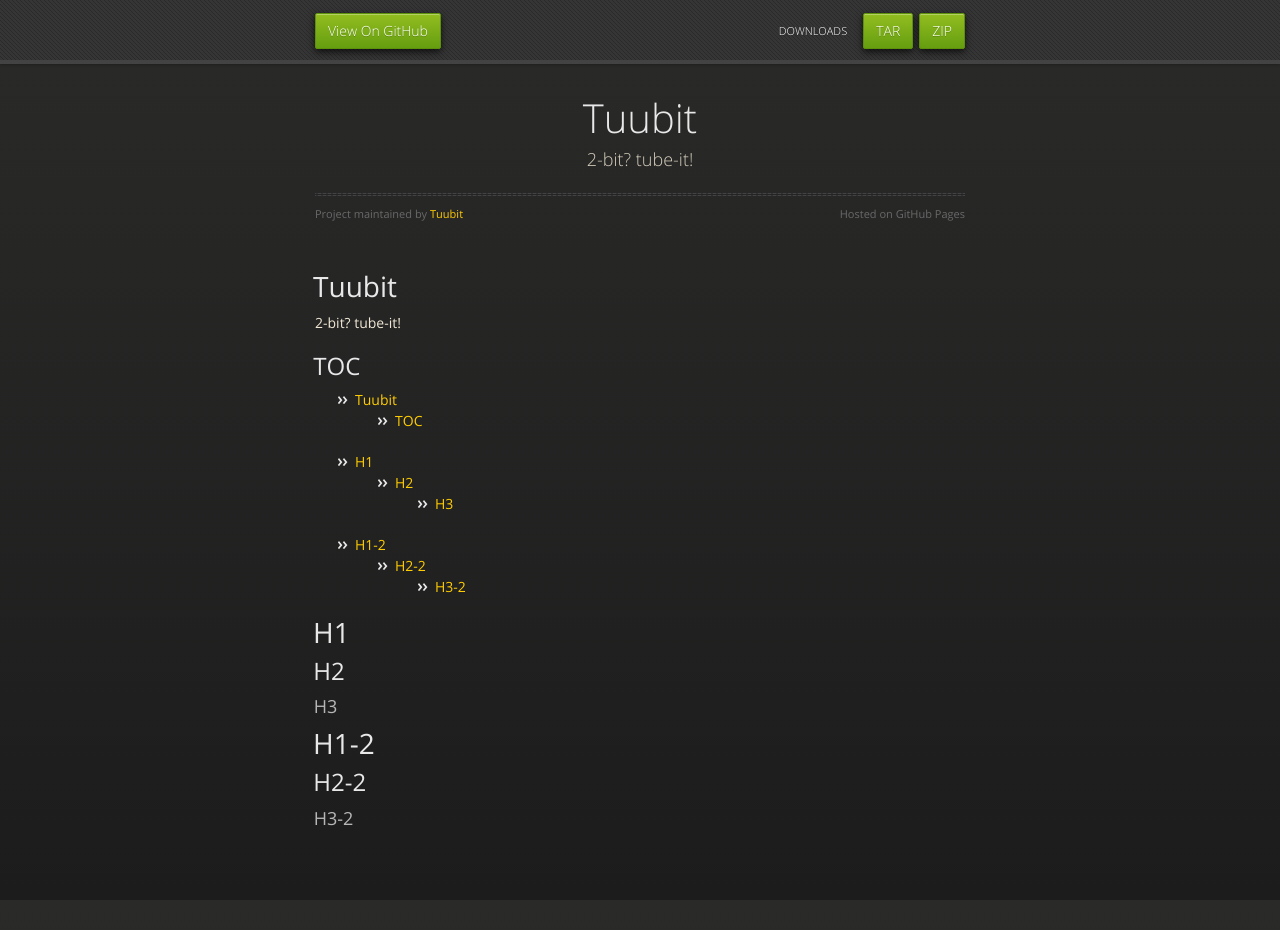
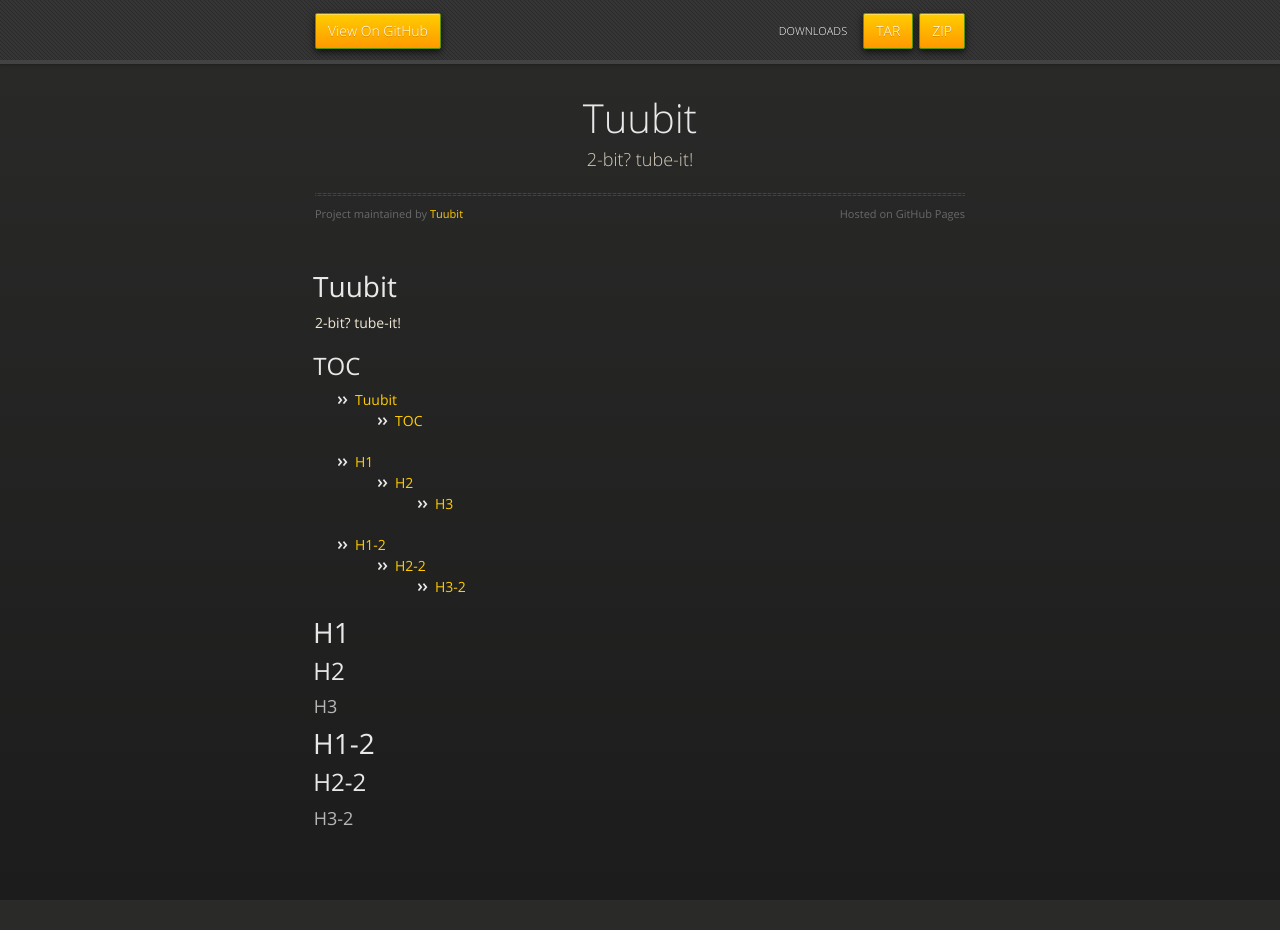
Before and after one commit to Tuubit/Tuubit, a Jekyll site: the page built from index.md, in a window 1280 px wide and 930 px high. Built offline with Jekyll 4.4.1, drawn with Linux system fonts in a browser that asks for light colours; nearby versions of some CDN libraries.

Commit message:
Update styles.css

```diff
--- a/stylesheets/styles.css
+++ b/stylesheets/styles.css
@@ -728,12 +728,12 @@
 #header nav li a {
   color: white;
   border: 1px solid #5d910b;
-  background: -webkit-gradient(linear, 50% 0%, 50% 100%, color-stop(0%, #93bd20), color-stop(100%, #659e10));
-  background: -webkit-linear-gradient(#93bd20, #659e10);
-  background: -moz-linear-gradient(#93bd20, #659e10);
-  background: -o-linear-gradient(#93bd20, #659e10);
-  background: -ms-linear-gradient(#93bd20, #659e10);
-  background: linear-gradient(#93bd20, #659e10);
+  background: -webkit-gradient(linear, 50% 0%, 50% 100%, color-stop(0%, #ffcc00), color-stop(100%, #ff9900));
+  background: -webkit-linear-gradient(#ffcc00, #ff9900);
+  background: -moz-linear-gradient(#ffcc00, #ff9900);
+  background: -o-linear-gradient(#ffcc00, #ff9900);
+  background: -ms-linear-gradient(#ffcc00, #ff9900);
+  background: linear-gradient(#ffcc00, #ff9900);
   -moz-border-radius: 2px;
   -webkit-border-radius: 2px;
   -o-border-radius: 2px;
@@ -744,7 +744,7 @@
   -webkit-box-shadow: inset 0px 1px 0px rgba(255, 255, 255, 0.3), 0px 3px 7px rgba(0, 0, 0, 0.7);
   -o-box-shadow: inset 0px 1px 0px rgba(255, 255, 255, 0.3), 0px 3px 7px rgba(0, 0, 0, 0.7);
   box-shadow: inset 0px 1px 0px rgba(255, 255, 255, 0.3), 0px 3px 7px rgba(0, 0, 0, 0.7);
-  background-color: #93bd20;
+  background-color: #ffcc00;
   padding: 10px 12px;
   margin-top: 6px;
   line-height: 14px;
@@ -759,7 +759,7 @@
   background: -o-linear-gradient(#749619, #527f0e);
   background: -ms-linear-gradient(#749619, #527f0e);
   background: linear-gradient(#749619, #527f0e);
-  background-color: #659e10;
+  background-color: #ff9900;
   border: 1px solid #527f0e;
   -moz-box-shadow: inset 0px 1px 1px rgba(0, 0, 0, 0.2), 0px 1px 0px rgba(0, 0, 0, 0);
   -webkit-box-shadow: inset 0px 1px 1px rgba(0, 0, 0, 0.2), 0px 1px 0px rgba(0, 0, 0, 0);
```
